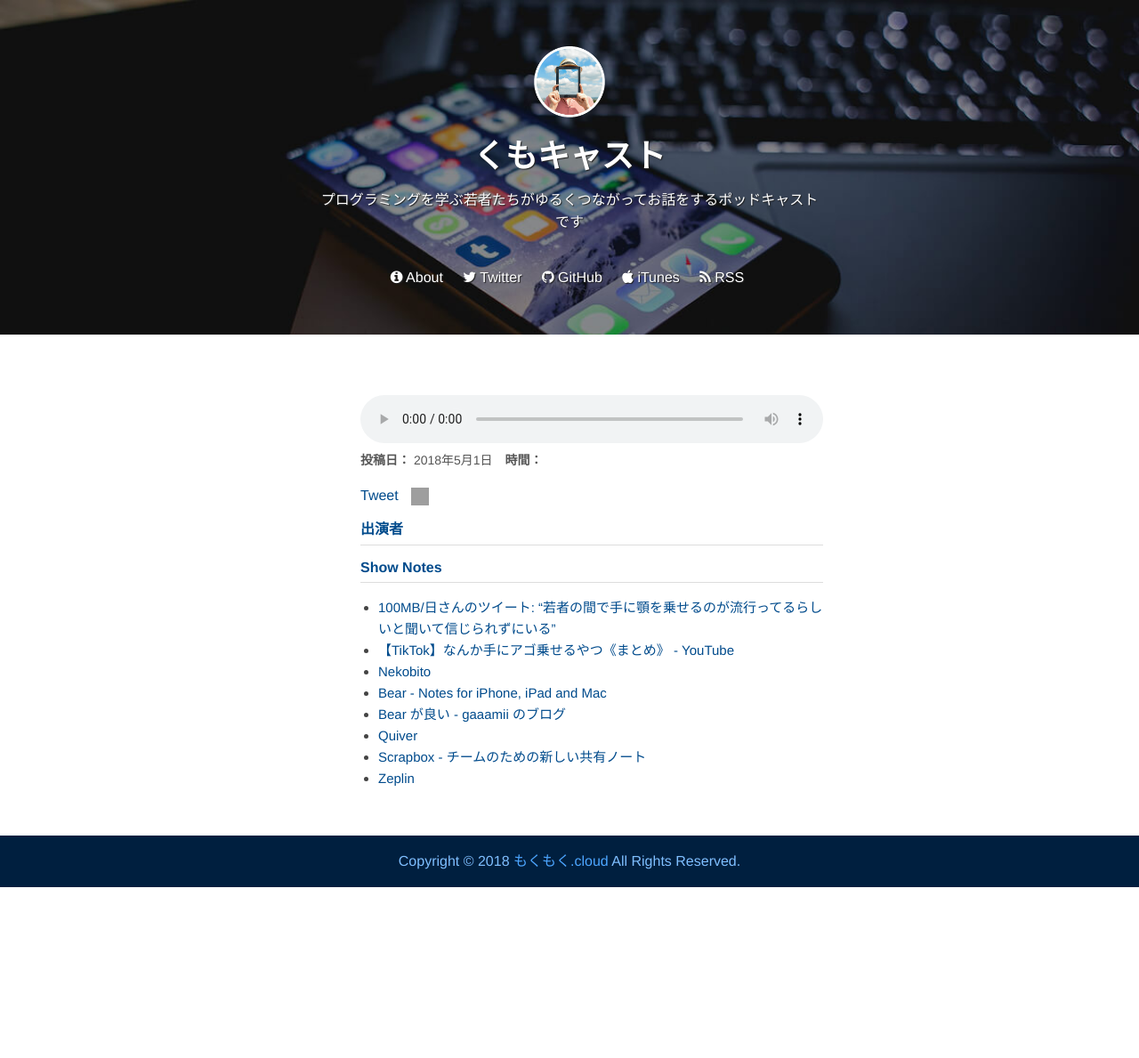
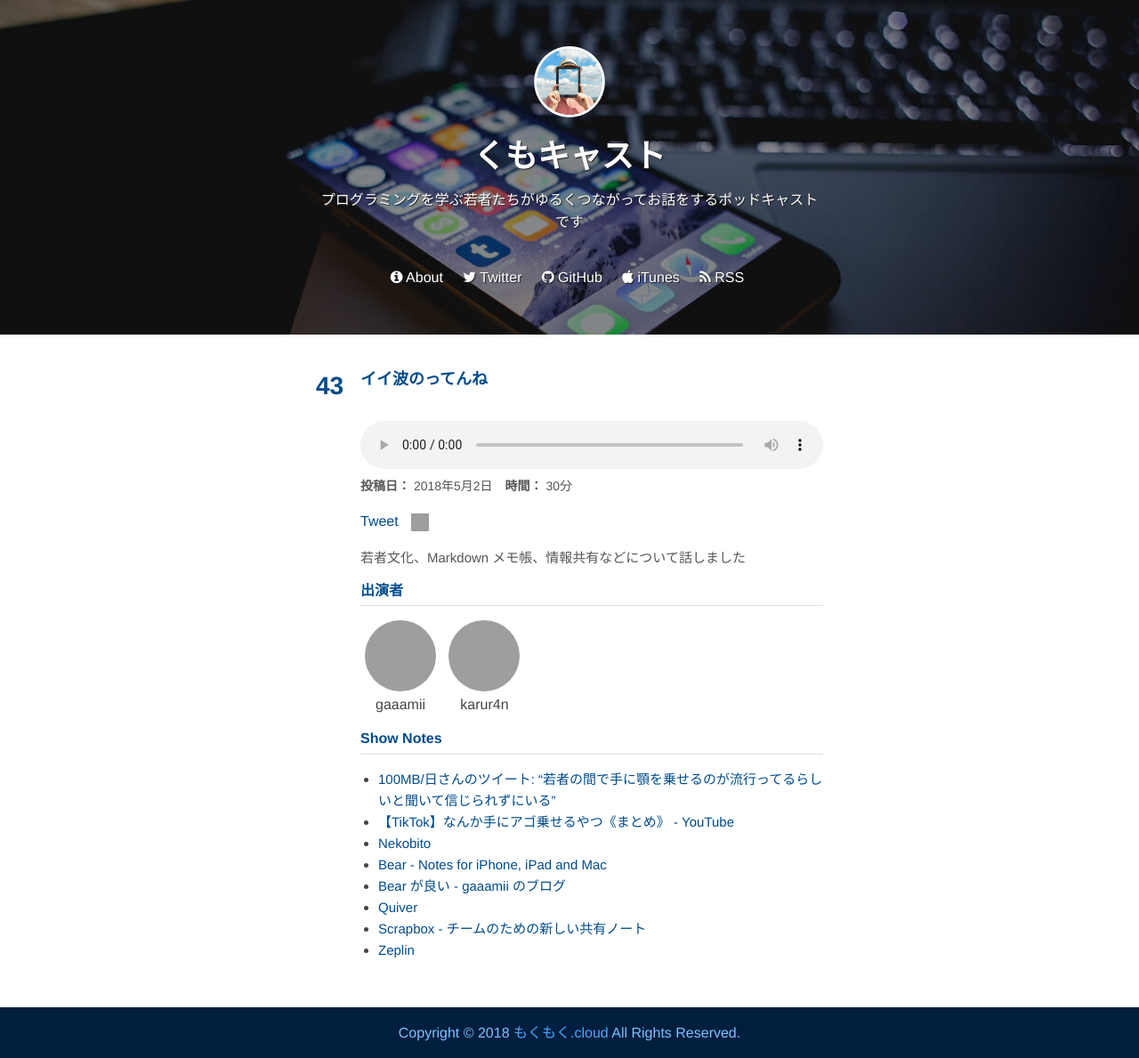
Before and after one commit to kumocast/kumocast.github.io, a Jekyll site: the page built from _posts/2018-05-02-iinami-nottennne.md, in a window 1280 px wide. Shown: the whole page at 89% size. Built offline with Jekyll 4.4.1, drawn with Linux system fonts in a browser that asks for light colours; nearby versions of some CDN libraries; our own code applies the rules of GitHub Pages for plain Markdown files; comment, search, counter and statistics services are not loaded; before the commit the page ends 997 px from its top, so only the background shows below that; grey boxes are pictures that could not be loaded.

Commit message:
Fix 43回

```diff
--- a/_posts/2018-05-02-iinami-nottennne.md
+++ b/_posts/2018-05-02-iinami-nottennne.md
@@ -3,7 +3,7 @@ layout: post
 title: イイ波のってんね
 date: 2018-05-02 00:00:00
 duration: 30分
-members: ['gaaamii', 'karur4n]
+members: ['gaaamii', 'karur4n']
 audio: /audios/43.mp3
 description: 若者文化、Markdown メモ帳、情報共有などについて話しました
 number: 43
```
